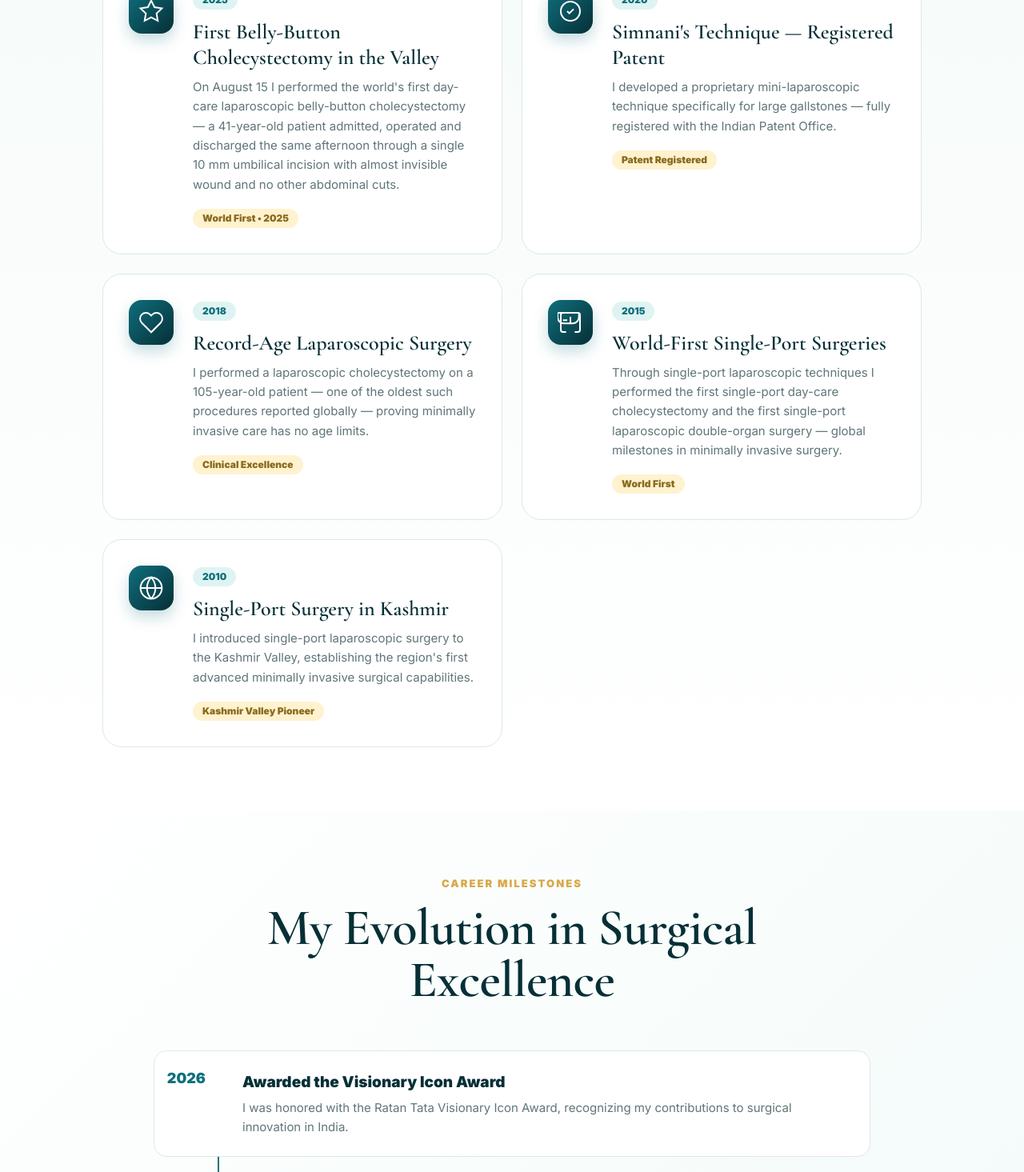
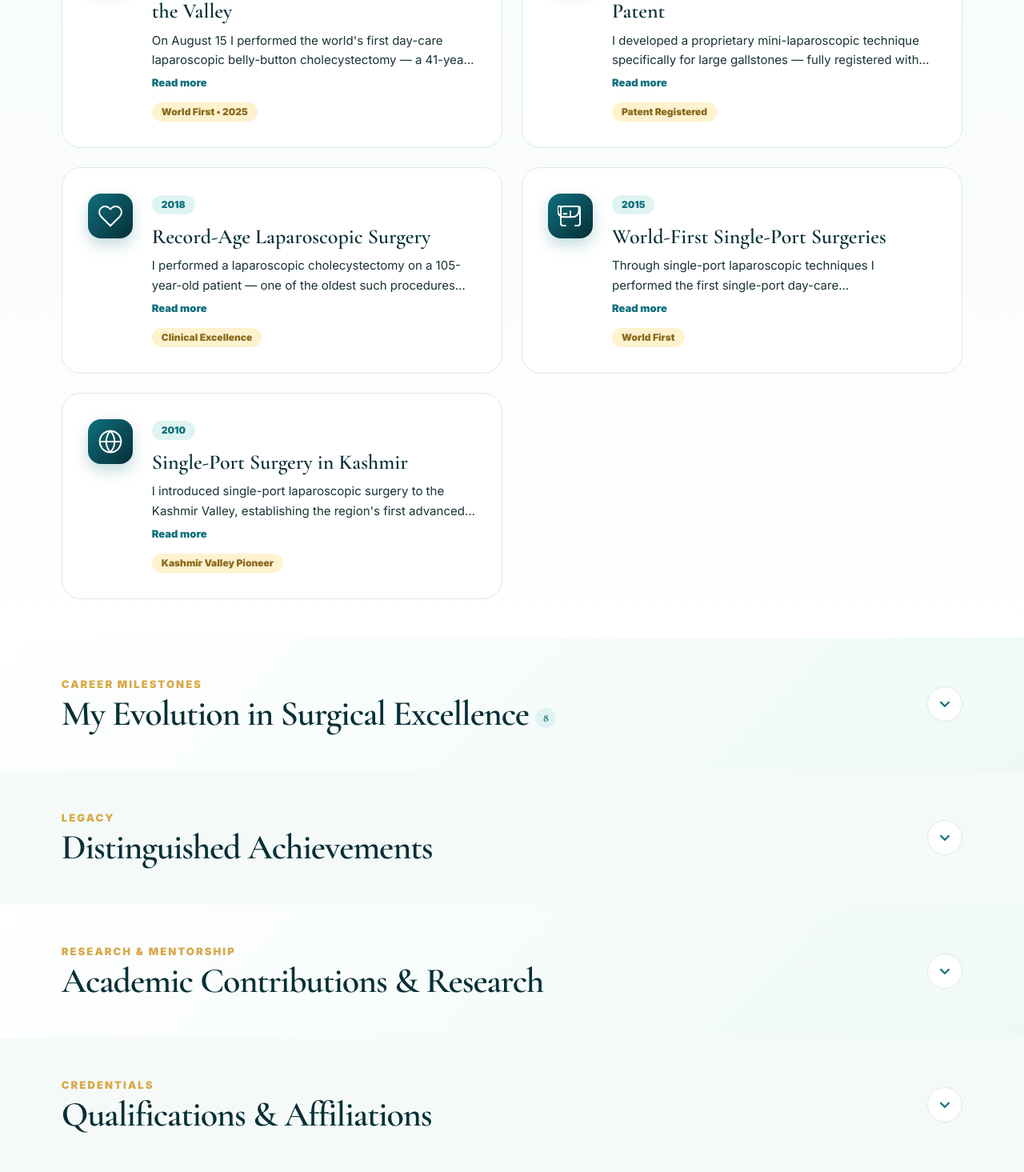
Before and after one commit to peeryamin/drmin, a Next.js app: page / in a window 1280 px wide. Shown: the part 1220-2685 px from the top of the page at 80% size. Built offline with nearby package versions, Linux system fonts and the light colour scheme.

Commit message:
Add collapsible sections + read-more, mobile responsive fixes

```diff
--- a/src/app/page.tsx
+++ b/src/app/page.tsx
@@ -63,6 +63,11 @@ const Icons = {
       <polyline points="12 5 19 12 12 19" />
     </svg>
   ),
+  chevron: (
+    <svg width="22" height="22" viewBox="0 0 24 24" fill="none" stroke="currentColor" strokeWidth="2.5">
+      <polyline points="6 9 12 15 18 9" />
+    </svg>
+  ),
   menu: (
     <svg width="24" height="24" viewBox="0 0 24 24" fill="none" stroke="currentColor" strokeWidth="2">
       <line x1="3" y1="6" x2="21" y2="6" />
@@ -79,6 +84,110 @@ const Icons = {
 };
 
 const innovationIcons = [Icons.star, Icons.check, Icons.heart, Icons.trophy, Icons.globe];
+
+// Collapsible section wrapper — dense sections start collapsed so the page stays short.
+function CollapsibleSection({
+  id,
+  eyebrow,
+  title,
+  desc,
+  count,
+  defaultOpen = false,
+  background,
+  children,
+}: {
+  id?: string;
+  eyebrow: string;
+  title: string;
+  desc?: string;
+  count?: number;
+  defaultOpen?: boolean;
+  background?: string;
+  children: React.ReactNode;
+}) {
+  const [open, setOpen] = useState(defaultOpen);
+  return (
+    <section id={id} className="px-[6vw] py-8 sm:py-12" style={background ? { background } : undefined}>
+      <div className="max-w-6xl mx-auto">
+        <button
+          onClick={() => setOpen((o) => !o)}
+          aria-expanded={open}
+          className="w-full flex items-center gap-4 text-left group"
+        >
+          <div className="flex-1 min-w-0">
+            <p className="eyebrow mb-1">{eyebrow}</p>
+            <h2 className="font-display text-[clamp(28px,6vw,44px)] font-semibold leading-[1.05] tracking-tight" style={{ color: "#062f36" }}>
+              {title}
+              {typeof count === "number" && (
+                <span className="ml-2 align-middle text-[14px] font-black px-2.5 py-1 rounded-full" style={{ background: "#dff4f2", color: "#0f6f7d" }}>
+                  {count}
+                </span>
+              )}
+            </h2>
+          </div>
+          <span
+            className="flex-shrink-0 flex items-center justify-center w-11 h-11 rounded-full border transition-all duration-300 group-hover:border-[#0f6f7d]"
+            style={{
+              borderColor: "#dce9e7",
+              background: open ? "#0f6f7d" : "#ffffff",
+              color: open ? "#ffffff" : "#0f6f7d",
+              transform: open ? "rotate(180deg)" : "rotate(0deg)",
+            }}
+          >
+            {Icons.chevron}
+          </span>
+        </button>
+        {desc && <p className="section-desc max-w-[640px] mt-2">{desc}</p>}
+
+        <AnimatePresence initial={false}>
+          {open && (
+            <motion.div
+              key="body"
+              initial={{ height: 0, opacity: 0 }}
+              animate={{ height: "auto", opacity: 1 }}
+              exit={{ height: 0, opacity: 0 }}
+              transition={{ duration: 0.35, ease: "easeInOut" }}
+              className="overflow-hidden"
+            >
+              <div className="pt-8">{children}</div>
+            </motion.div>
+          )}
+        </AnimatePresence>
+      </div>
+    </section>
+  );
+}
+
+// Text that truncates with a Read more / Show less toggle.
+function ExpandableText({ text, clamp = 3, className = "" }: { text: string; clamp?: number; className?: string }) {
+  const [open, setOpen] = useState(false);
+  return (
+    <div>
+      <p
+        className={className}
+        style={
+          open
+            ? undefined
+            : {
+                display: "-webkit-box",
+                WebkitLineClamp: clamp,
+                WebkitBoxOrient: "vertical",
+                overflow: "hidden",
+              }
+        }
+      >
+        {text}
+      </p>
+      <button
+        onClick={() => setOpen((o) => !o)}
+        className="mt-1.5 text-[13px] font-black inline-flex items-center gap-1 transition-colors hover:opacity-70"
+        style={{ color: "#0f6f7d" }}
+      >
+        {open ? "Show less" : "Read more"}
+      </button>
+    </div>
+  );
+}
 
 function Navbar() {
   const [open, setOpen] = useState(false);
@@ -213,7 +322,7 @@ function Hero() {
     <section
       id="home"
       ref={ref}
-      className="relative min-h-screen flex items-center overflow-hidden px-[6vw] pt-24 pb-16"
+      className="relative min-h-screen flex items-center overflow-hidden px-[6vw] pt-28 sm:pt-24 pb-16"
       style={{ background: "linear-gradient(135deg, #ffffff 0%, #eaf6f4 100%)" }}
     >
       {/* Background orbs */}
@@ -229,13 +338,13 @@ function Hero() {
         className="absolute right-[9vw] bottom-[15vh] w-80 h-80 rounded-full border border-[rgba(15,111,125,0.18)] pointer-events-none pulse-ring"
       />
 
-      <div className="grid grid-cols-1 lg:grid-cols-[1.15fr_0.85fr] gap-12 lg:gap-16 items-center w-full max-w-7xl mx-auto relative z-10">
+      <div className="grid grid-cols-1 lg:grid-cols-[1.15fr_0.85fr] gap-8 lg:gap-16 items-center w-full max-w-7xl mx-auto relative z-10">
         {/* Content */}
         <motion.div
           initial={{ opacity: 0, y: 40 }}
           animate={{ opacity: 1, y: 0 }}
           transition={{ duration: 0.8, ease: "easeOut" }}
-          className="order-2 lg:order-1"
+          className="order-1"
         >
           <p className="eyebrow">Certified Robotic Surgeon</p>
           <h1
@@ -245,17 +354,17 @@ function Hero() {
             Dr. Rafiq<br />Simnani
           </h1>
           <p
-            className="text-[clamp(20px,2.5vw,28px)] font-black leading-snug mb-4"
+            className="text-[clamp(17px,2.5vw,28px)] font-black leading-snug mb-4"
             style={{ color: "#0f6f7d" }}
           >
             Senior Consultant — Minimally Invasive, Robotic &amp; Advanced Laparoscopic Surgery
           </p>
-          <p className="text-[18px] mb-6" style={{ color: "#607579" }}>
+          <p className="text-[16px] sm:text-[18px] mb-6" style={{ color: "#607579" }}>
             Pioneering minimally invasive surgery specialist with{" "}
             <strong>16+ years</strong> of experience and{" "}
             <strong>7,500+</strong> laparoscopic procedures.
           </p>
-          <div className="flex flex-wrap gap-3.5">
+          <div className="flex flex-wrap gap-3">
             <a href="tel:+919858369400" className="btn-primary">
               {Icons.phone} Book Appointment
             </a>
@@ -273,18 +382,18 @@ function Hero() {
           </div>
         </motion.div>
 
-        {/* WebGL surgical scene */}
+        {/* Portrait */}
         <motion.div
           initial={{ opacity: 0, scale: 0.95 }}
           animate={{ opacity: 1, scale: 1 }}
           transition={{ duration: 0.8, delay: 0.2, ease: "easeOut" }}
-          className="relative order-1 lg:order-2 min-h-[480px] rounded-[32px] overflow-hidden shadow-[0_30px_80px_rgba(8,63,72,0.15)] ring-1 ring-black/5"
+          className="relative order-2 w-full h-[420px] sm:h-[480px] rounded-[24px] sm:rounded-[32px] overflow-hidden shadow-[0_30px_80px_rgba(8,63,72,0.15)] ring-1 ring-black/5"
         >
           <motion.img
             style={{ y: imgY }}
             src="https://res.cloudinary.com/usoylie5/image/upload/v1787903926/t.png"
             alt="Dr. Rafiq Simnani"
-            className="w-full h-[112%] object-cover"
+            className="absolute inset-0 w-full h-[115%] object-cover object-top"
           />
           <div className="absolute inset-0 bg-gradient-to-b from-transparent via-transparent to-[#062f36]/60 pointer-events-none" />
           <div className="absolute bottom-8 left-8 right-8 z-20">
@@ -320,8 +429,8 @@ function StatsBar() {
   }, []);
 
   return (
-    <section className="px-[6vw] -mt-11 relative z-20">
-      <div className="max-w-5xl mx-auto grid grid-cols-2 lg:grid-cols-4 gap-4">
+    <section className="px-[6vw] mt-4 sm:-mt-11 relative z-20">
+      <div className="max-w-5xl mx-auto grid grid-cols-2 lg:grid-cols-4 gap-3 sm:gap-4">
         {stats.map((s, i) => (
           <motion.div
             key={s.label}
@@ -329,12 +438,12 @@ function StatsBar() {
             whileInView={{ opacity: 1, y: 0 }}
             viewport={{ once: true }}
             transition={{ delay: i * 0.1 }}
-            className="text-center p-6 rounded-[26px] bg-white/90 border border-[#dce9e7] shadow-[0_18px_42px_rgba(8,63,72,0.1)] backdrop-blur-md"
+            className="text-center p-4 sm:p-6 rounded-2xl sm:rounded-[26px] bg-white/90 border border-[#dce9e7] shadow-[0_18px_42px_rgba(8,63,72,0.1)] backdrop-blur-md"
           >
-            <strong className="font-display text-[clamp(40px,5.5vw,64px)] font-semibold leading-none" style={{ color: "#062f36" }}>
+            <strong className="font-display text-[clamp(34px,10vw,64px)] font-semibold leading-none" style={{ color: "#062f36" }}>
               {counts[i].toLocaleString()}{s.suffix}
             </strong>
-            <p className="text-sm font-extrabold mt-2" style={{ color: "#607579" }}>
+            <p className="text-[13px] sm:text-sm font-extrabold mt-2 leading-tight" style={{ color: "#607579" }}>
               {s.label}
             </p>
           </motion.div>
@@ -346,38 +455,31 @@ function StatsBar() {
 
 function Innovations() {
   return (
-    <section id="innovations" className="px-[6vw] py-20" style={{ background: "linear-gradient(180deg, #f5faf9 0%, #ffffff 100%)" }}>
-      <div className="section-heading">
-        <p className="eyebrow">Innovations</p>
-        <h2>Landmark Breakthroughs</h2>
-        <p className="section-desc">
-          Pioneering contributions that redefined surgical standards in the region and beyond.
-        </p>
-      </div>
-
-      <div className="max-w-5xl mx-auto grid grid-cols-1 md:grid-cols-2 gap-6">
+    <CollapsibleSection
+      id="innovations"
+      eyebrow="Innovations"
+      title="Landmark Breakthroughs"
+      desc="Pioneering contributions that redefined surgical standards in the region and beyond."
+      count={innovations.length}
+      defaultOpen
+      background="linear-gradient(180deg, #f5faf9 0%, #ffffff 100%)"
+    >
+      <div className="grid grid-cols-1 md:grid-cols-2 gap-5 sm:gap-6">
         {innovations.map((item, i) => (
-          <motion.div
+          <div
             key={item.year}
-            initial={{ opacity: 0, y: 30 }}
-            whileInView={{ opacity: 1, y: 0 }}
-            viewport={{ once: true }}
-            transition={{ delay: i * 0.1, duration: 0.6 }}
-            className="group relative bg-white border border-[#dce9e7] rounded-3xl p-8 flex gap-6 transition-all duration-300 hover:-translate-y-2 hover:shadow-[0_24px_50px_rgba(8,63,72,0.14)] overflow-hidden cursor-pointer"
+            className="group relative bg-white border border-[#dce9e7] rounded-3xl p-6 sm:p-8 flex flex-col sm:flex-row gap-5 sm:gap-6 transition-all duration-300 hover:-translate-y-1 hover:shadow-[0_24px_50px_rgba(8,63,72,0.14)] overflow-hidden"
           >
-            {/* Top accent bar */}
             <div
               className="absolute top-0 left-0 right-0 h-1 origin-left transition-transform duration-300 scale-x-0 group-hover:scale-x-100"
               style={{ background: "linear-gradient(90deg, #0f6f7d, #d8a847)" }}
             />
-
             <div
               className="flex-shrink-0 w-14 h-14 rounded-2xl flex items-center justify-center text-white"
               style={{ background: "linear-gradient(135deg, #0f6f7d, #062f36)", boxShadow: "0 8px 18px rgba(15,111,125,0.25)" }}
             >
               {innovationIcons[i]}
             </div>
-
             <div className="flex-1 min-w-0">
               <span
                 className="inline-block text-xs font-black px-3 py-1 rounded-full mb-3"
@@ -385,38 +487,37 @@ function Innovations() {
               >
                 {item.year}
               </span>
-              <h3 className="font-display text-[26px] font-semibold mb-2 leading-tight" style={{ color: "#062f36" }}>
+              <h3 className="font-display text-[24px] sm:text-[26px] font-semibold mb-2 leading-tight" style={{ color: "#062f36" }}>
                 {item.title}
               </h3>
-              <p className="text-[15px] leading-relaxed mb-4" style={{ color: "#607579" }}>
-                {item.description}
-              </p>
+              <ExpandableText
+                text={item.description}
+                clamp={2}
+                className="text-[15px] leading-relaxed"
+              />
               <span
-                className="inline-block text-xs font-black px-3 py-1 rounded-full"
+                className="inline-block text-xs font-black px-3 py-1 rounded-full mt-3"
                 style={{ background: "#fff2cf", color: "#8a6a1d" }}
               >
                 {item.tag}
               </span>
             </div>
-          </motion.div>
+          </div>
         ))}
       </div>
-    </section>
+    </CollapsibleSection>
   );
 }
 
 function Milestones() {
   return (
-    <section
+    <CollapsibleSection
       id="milestones"
-      className="px-[6vw] py-20"
-      style={{ background: "linear-gradient(135deg, #ffffff 0%, #eef9f7 100%)" }}
+      eyebrow="Career Milestones"
+      title="My Evolution in Surgical Excellence"
+      count={milestones.length}
+      background="linear-gradient(135deg, #ffffff 0%, #eef9f7 100%)"
     >
-      <div className="section-heading">
-        <p className="eyebrow">Career Milestones</p>
-        <h2>My Evolution in Surgical Excellence</h2>
-      </div>
-
       <div className="max-w-4xl mx-auto relative">
         {/* Vertical line */}
         <div
@@ -424,15 +525,11 @@ function Milestones() {
           style={{ background: "linear-gradient(180deg, #0f6f7d, #d8a847)" }}
         />
 
-        <div className="flex flex-col gap-5">
-          {milestones.map((m, i) => (
-            <motion.div
+        <div className="flex flex-col gap-4">
+          {milestones.map((m) => (
+            <div
               key={m.id}
-              initial={{ opacity: 0, x: -20 }}
-              whileInView={{ opacity: 1, x: 0 }}
-              viewport={{ once: true }}
-              transition={{ delay: i * 0.08, duration: 0.5 }}
-              className="relative bg-white border border-[#dce9e7] rounded-2xl p-6 pl-[120px] md:pl-[110px] pr-6 transition-all duration-200 hover:shadow-[0_18px_40px_rgba(8,63,72,0.12)] hover:translate-x-1"
+              className="relative bg-white border border-[#dce9e7] rounded-2xl p-5 sm:p-6 md:pl-[110px] transition-all duration-200 hover:shadow-[0_18px_40px_rgba(8,63,72,0.12)] hover:translate-x-1"
             >
               <span
                 className="absolute left-0 top-5 w-[80px] text-right pr-4 text-[18px] font-black hidden md:block"
@@ -440,28 +537,30 @@ function Milestones() {
               >
                 {m.year}
               </span>
-              <h3 className="text-[19px] font-black mb-1" style={{ color: "#062f36" }}>
+              <span
+                className="inline-block md:hidden text-xs font-black px-2.5 py-1 rounded-full mb-2"
+                style={{ background: "#dff4f2", color: "#0f6f7d" }}
+              >
+                {m.year}
+              </span>
+              <h3 className="text-[18px] sm:text-[19px] font-black mb-1 leading-snug" style={{ color: "#062f36" }}>
                 {m.title}
               </h3>
               <p className="text-[15px]" style={{ color: "#607579" }}>
                 {m.text}
               </p>
-            </motion.div>
+            </div>
           ))}
         </div>
       </div>
-    </section>
+    </CollapsibleSection>
   );
 }
 
 function DistinguishedAchievements() {
   return (
-    <section className="px-[6vw] py-16">
-      <div className="section-heading">
-        <p className="eyebrow">Legacy</p>
-        <h2>Distinguished Achievements</h2>
-      </div>
-      <div className="max-w-6xl mx-auto grid grid-cols-1 md:grid-cols-3 gap-8">
+    <CollapsibleSection eyebrow="Legacy" title="Distinguished Achievements">
+      <div className="grid grid-cols-1 md:grid-cols-3 gap-5 sm:gap-8">
         {[
           {
             title: "World-First Surgical Innovations",
@@ -490,16 +589,12 @@ function DistinguishedAchievements() {
             ],
           },
         ].map((group) => (
-          <motion.div
+          <div
             key={group.title}
-            initial={{ opacity: 0, y: 20 }}
-            whileInView={{ opacity: 1, y: 0 }}
-            viewport={{ once: true }}
-            transition={{ duration: 0.5 }}
-            className="bg-white border border-[#dce9e7] rounded-3xl p-8 shadow-[0_24px_70px_rgba(8,63,72,0.08)]"
+            className="bg-white border border-[#dce9e7] rounded-3xl p-6 sm:p-8 shadow-[0_24px_70px_rgba(8,63,72,0.08)]"
           >
             <p className="eyebrow">{group.title.split(" ")[0]}</p>
-            <h3 className="font-display text-[26px] font-semibold mb-5 leading-tight" style={{ color: "#062f36" }}>
+            <h3 className="font-display text-[24px] sm:text-[26px] font-semibold mb-5 leading-tight" style={{ color: "#062f36" }}>
               {group.title}
             </h3>
             <ul className="space-y-4">
@@ -510,21 +605,17 @@ function DistinguishedAchievements() {
                 </li>
               ))}
             </ul>
-          </motion.div>
+          </div>
         ))}
       </div>
-    </section>
+    </CollapsibleSection>
   );
 }
 
 function AcademicContributions() {
   return (
-    <section className="px-[6vw] py-16">
-      <div className="section-heading">
-        <p className="eyebrow">Research & Mentorship</p>
-        <h2>Academic Contributions & Research</h2>
-      </div>
-      <div className="max-w-6xl mx-auto grid grid-cols-1 md:grid-cols-3 gap-8">
+    <CollapsibleSection eyebrow="Research & Mentorship" title="Academic Contributions & Research" background="linear-gradient(135deg, #ffffff 0%, #eef9f7 100%)">
+      <div className="grid grid-cols-1 md:grid-cols-3 gap-5 sm:gap-8">
         {[
           {
             title: "Publications & Conference Presentations",
@@ -550,16 +641,12 @@ function AcademicContributions() {
             ],
           },
         ].map((group) => (
-          <motion.div
+          <div
             key={group.title}
-            initial={{ opacity: 0, y: 20 }}
-            whileInView={{ opacity: 1, y: 0 }}
-            viewport={{ once: true }}
-            transition={{ duration: 0.5 }}
-            className="bg-white border border-[#dce9e7] rounded-3xl p-8 shadow-[0_24px_70px_rgba(8,63,72,0.08)]"
+            className="bg-white border border-[#dce9e7] rounded-3xl p-6 sm:p-8 shadow-[0_24px_70px_rgba(8,63,72,0.08)]"
           >
             <p className="eyebrow">{group.title.split(" ")[0]}</p>
-            <h3 className="font-display text-[26px] font-semibold mb-5 leading-tight" style={{ color: "#062f36" }}>
+            <h3 className="font-display text-[24px] sm:text-[26px] font-semibold mb-5 leading-tight" style={{ color: "#062f36" }}>
               {group.title}
             </h3>
             <ul className="space-y-4">
@@ -570,32 +657,23 @@ function AcademicContributions() {
                 </li>
               ))}
             </ul>
-          </motion.div>
+          </div>
         ))}
       </div>
-    </section>
+    </CollapsibleSection>
   );
 }
 
 function Credentials() {
   return (
-    <section id="credentials" className="px-[6vw] py-20">
-      <div className="section-heading">
-        <p className="eyebrow">Credentials</p>
-        <h2>Qualifications &amp; Affiliations</h2>
-      </div>
-
-      <div className="max-w-6xl mx-auto grid grid-cols-1 md:grid-cols-3 gap-8">
+    <CollapsibleSection id="credentials" eyebrow="Credentials" title="Qualifications & Affiliations">
+      <div className="grid grid-cols-1 md:grid-cols-3 gap-5 sm:gap-8">
         {/* Education */}
-        <motion.div
-          initial={{ opacity: 0, y: 20 }}
-          whileInView={{ opacity: 1, y: 0 }}
-          viewport={{ once: true }}
-          transition={{ duration: 0.5 }}
-          className="bg-white border border-[#dce9e7] rounded-3xl p-8"
+        <div
+          className="bg-white border border-[#dce9e7] rounded-3xl p-6 sm:p-8"
         >
           <p className="eyebrow">Education</p>
-          <h3 className="font-display text-[26px] font-semibold mb-5 leading-tight" style={{ color: "#062f36" }}>
+          <h3 className="font-display text-[24px] sm:text-[26px] font-semibold mb-5 leading-tight" style={{ color: "#062f36" }}>
             Academic &amp; Surgical Training
           </h3>
           <ul className="space-y-3">
@@ -606,18 +684,14 @@ function Credentials() {
               </li>
             ))}
           </ul>
-        </motion.div>
+        </div>
 
         {/* Expertise */}
-        <motion.div
-          initial={{ opacity: 0, y: 20 }}
-          whileInView={{ opacity: 1, y: 0 }}
-          viewport={{ once: true }}
-          transition={{ delay: 0.1, duration: 0.5 }}
-          className="bg-white border border-[#dce9e7] rounded-3xl p-8"
+        <div
+          className="bg-white border border-[#dce9e7] rounded-3xl p-6 sm:p-8"
         >
           <p className="eyebrow">Areas of Expertise</p>
-          <h3 className="font-display text-[26px] font-semibold mb-5 leading-tight" style={{ color: "#062f36" }}>
+          <h3 className="font-display text-[24px] sm:text-[26px] font-semibold mb-5 leading-tight" style={{ color: "#062f36" }}>
             What I Operate On
           </h3>
           <ul className="space-y-3">
@@ -628,18 +702,14 @@ function Credentials() {
               </li>
             ))}
           </ul>
-        </motion.div>
+        </div>
 
         {/* Memberships */}
-        <motion.div
-          initial={{ opacity: 0, y: 20 }}
-          whileInView={{ opacity: 1, y: 0 }}
-          viewport={{ once: true }}
-          transition={{ delay: 0.2, duration: 0.5 }}
-          className="bg-white border border-[#dce9e7] rounded-3xl p-8"
+        <div
+          className="bg-white border border-[#dce9e7] rounded-3xl p-6 sm:p-8"
         >
           <p className="eyebrow">Memberships</p>
-          <h3 className="font-display text-[26px] font-semibold mb-5 leading-tight" style={{ color: "#062f36" }}>
+          <h3 className="font-display text-[24px] sm:text-[26px] font-semibold mb-5 leading-tight" style={{ color: "#062f36" }}>
             Professional Affiliations
           </h3>
           <ul className="space-y-3">
@@ -650,9 +720,9 @@ function Credentials() {
               </li>
             ))}
           </ul>
-        </motion.div>
+        </div>
       </div>
-    </section>
+    </CollapsibleSection>
   );
 }
 
@@ -660,23 +730,14 @@ function Gallery() {
   const [activeTab, setActiveTab] = useState<"felicitations" | "media">("felicitations");
 
   return (
-    <section
-      id="gallery"
-      className="px-[6vw] py-20"
-      style={{ background: "#ffffff" }}
-    >
-      <div className="section-heading">
-        <p className="eyebrow">Visual Archive</p>
-        <h2>Photo Gallery &amp; Media</h2>
-      </div>
-
+    <CollapsibleSection id="gallery" eyebrow="Visual Archive" title="Photo Gallery & Media">
       {/* Tabs */}
-      <div className="flex max-w-[700px] mx-auto mb-10 border-b-2 border-[#e5edec]">
+      <div className="flex max-w-[700px] mx-auto mb-8 border-b-2 border-[#e5edec]">
         {(["felicitations", "media"] as const).map((tab) => (
           <button
             key={tab}
             onClick={() => setActiveTab(tab)}
-            className="relative flex-1 py-3.5 px-6 text-sm font-extrabold transition-colors"
+            className="relative flex-1 py-3 px-3 sm:px-6 text-[13px] sm:text-sm font-extrabold transition-colors"
             style={{ color: activeTab === tab ? "#062f36" : "#607579" }}
           >
             {tab === "felicitations" ? "Felicitations & Awards" : "Media Coverage"}
@@ -742,7 +803,7 @@ function Gallery() {
                 initial={{ opacity: 0, x: -10 }}
                 animate={{ opacity: 1, x: 0 }}
                 transition={{ delay: Math.min(i * 0.05, 0.4) }}
-                className="group flex items-center gap-5 p-5 bg-white border border-[#dce9e7] rounded-2xl no-underline transition-all hover:shadow-[0_18px_40px_rgba(8,63,72,0.1)] hover:border-[rgba(15,111,125,0.3)] hover:translate-x-1"
+                className="group flex items-center gap-3 sm:gap-5 p-4 sm:p-5 bg-white border border-[#dce9e7] rounded-2xl no-underline transition-all hover:shadow-[0_18px_40px_rgba(8,63,72,0.1)] hover:border-[rgba(15,111,125,0.3)] hover:translate-x-1"
               >
                 <div
                   className="flex-shrink-0 w-11 h-11 rounded-xl flex items-center justify-center text-[#0f6f7d]"
@@ -779,7 +840,7 @@ function Gallery() {
           </motion.div>
         )}
       </AnimatePresence>
-    </section>
+    </CollapsibleSection>
   );
 }
 
```
